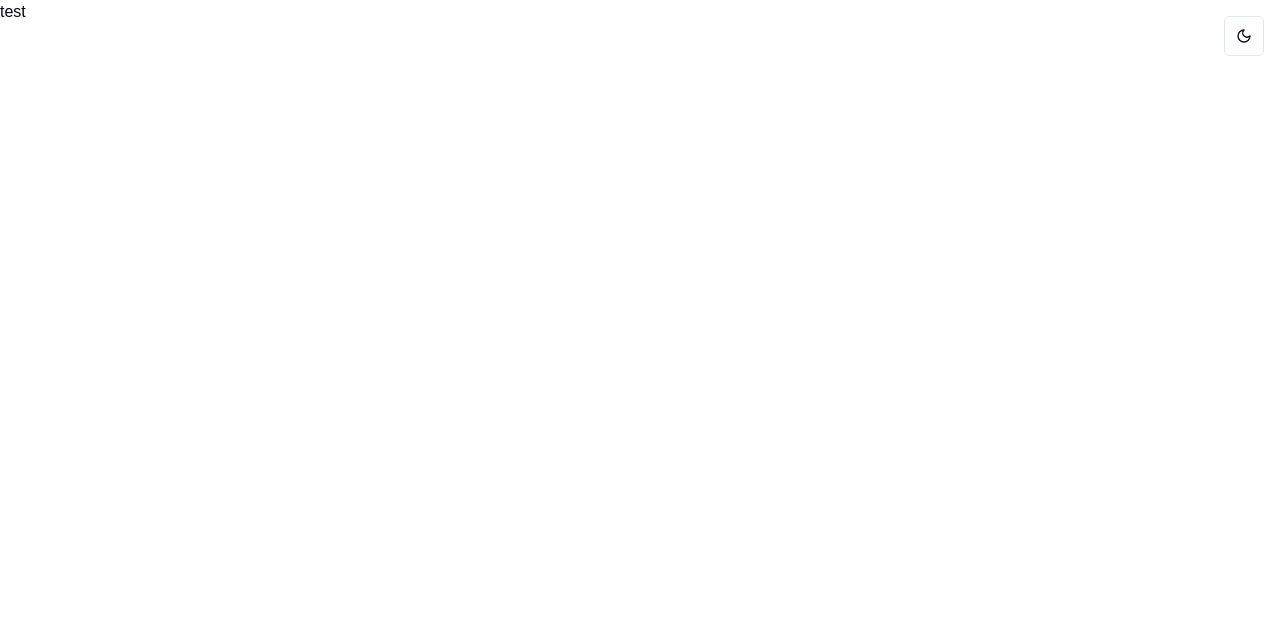
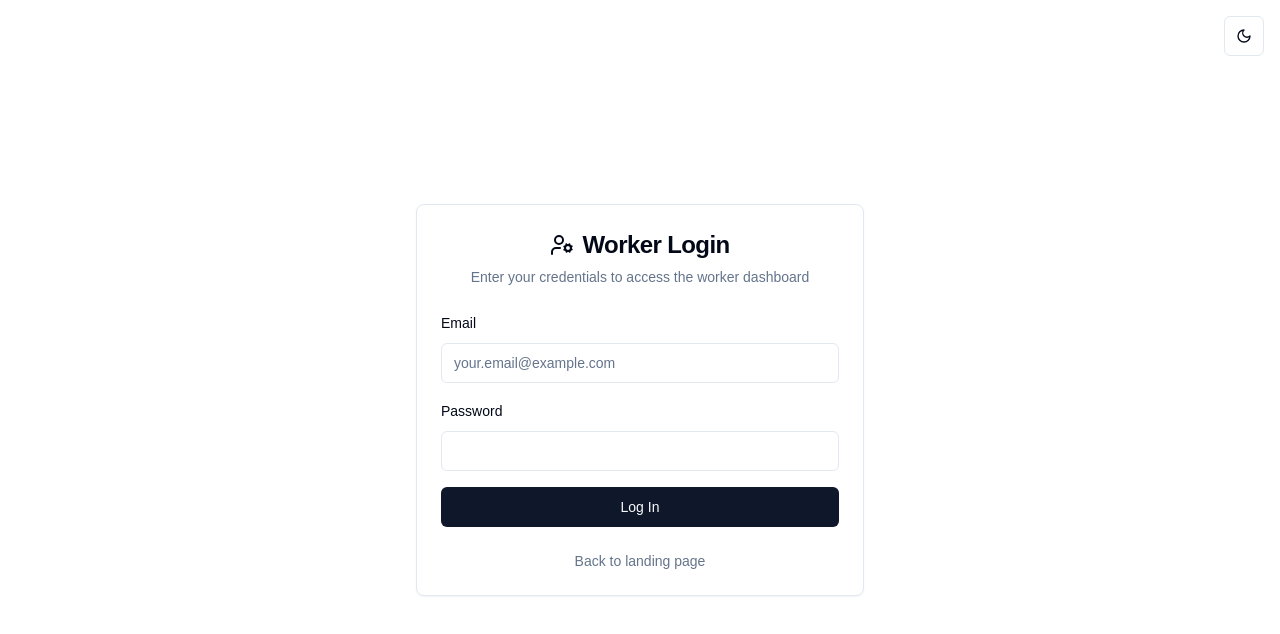
Before and after one commit to Wiggleyyyy/H2-ticket-system, a Next.js app in the folder ticket-system/: page /pages/login in a window 1280 px wide. Shown: the top 634 px of the page. Built offline with nearby package versions, Linux system fonts and the light colour scheme.

Commit message:
made design for login page

```diff
--- a/ticket-system/src/app/page.js
+++ b/ticket-system/src/app/page.js
@@ -65,7 +65,7 @@ export default function Home() {
         <CardContent className="grid md:grid-cols-2 gap-6">
           <div className="space-y-4">
             <h3 className="text-lg font-semibold">For Workers</h3>
-            <Link href="/worker/login">
+            <Link href="/pages/login/">
               <Button variant="outline" className="w-full h-20 text-lg" size="lg">
                 <UserCog className="h-6 w-6 mr-2" />
                 Worker Login
--- a/ticket-system/src/app/pages/login/page.js
+++ b/ticket-system/src/app/pages/login/page.js
@@ -1,11 +1,85 @@
 'use client'
 
-export default function login_page() {
+import { useState } from "react"
+import { Button } from "@/components/ui/button"
+import {
+  Card,
+  CardContent,
+  CardDescription,
+  CardFooter,
+  CardHeader,
+  CardTitle,
+} from "@/components/ui/card"
+import { Input } from "@/components/ui/input"
+import { Label } from "@/components/ui/label"
+import { UserCog } from "lucide-react"
+import Link from "next/link"
+
+export default function WorkerLogin() {
+  const [email, setEmail] = useState("")
+  const [password, setPassword] = useState("")
+  const [error, setError] = useState("")
+
+  const handleSubmit = (e) => {
+    e.preventDefault()
+    // Here you would typically handle the login logic
+    console.log("Login attempted with:", { email, password })
+    // For demo purposes, let's just show an error if fields are empty
+    if (!email || !password) {
+      setError("Please fill in all fields")
+    } else {
+      setError("")
+      // You would typically make an API call here to authenticate the user
+    }
+  }
+
   return (
-    <main>
-        <h1>
-            test
-        </h1>
-    </main>
+    <div className="min-h-screen flex items-center justify-center bg-background p-4">
+      <Card className="w-full max-w-md">
+        <CardHeader className="text-center">
+          <CardTitle className="text-2xl flex items-center justify-center gap-2">
+            <UserCog className="h-6 w-6" />
+            Worker Login
+          </CardTitle>
+          <CardDescription>
+            Enter your credentials to access the worker dashboard
+          </CardDescription>
+        </CardHeader>
+        <CardContent>
+          <form onSubmit={handleSubmit} className="space-y-4">
+            <div className="space-y-2">
+              <Label htmlFor="email">Email</Label>
+              <Input
+                id="email"
+                type="email"
+                placeholder="your.email@example.com"
+                value={email}
+                onChange={(e) => setEmail(e.target.value)}
+                required
+              />
+            </div>
+            <div className="space-y-2">
+              <Label htmlFor="password">Password</Label>
+              <Input
+                id="password"
+                type="password"
+                value={password}
+                onChange={(e) => setPassword(e.target.value)}
+                required
+              />
+            </div>
+            {error && <p className="text-red-500 text-sm">{error}</p>}
+            <Button type="submit" className="w-full">
+              Log In
+            </Button>
+          </form>
+        </CardContent>
+        <CardFooter className="flex justify-center">
+          <Link href="/" className="text-sm text-muted-foreground hover:underline">
+            Back to landing page
+          </Link>
+        </CardFooter>
+      </Card>
+    </div>
   )
 }
```
